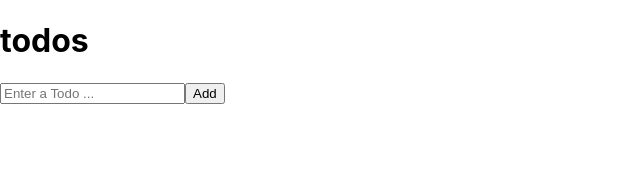
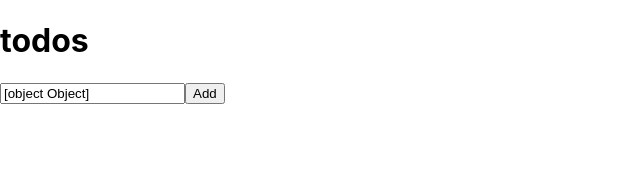
Before and after one commit to Torfeltorfel/reactProjects_TodoApp, a React (Vite) app: page / in a window 1280 px wide. Shown: the top 172 px of the page, without its empty margins (0-640 px from the left). Built offline with nearby package versions, Linux system fonts and the light colour scheme.

Commit message:
🚀 Add useState for input & todos

```diff
--- a/src/app/App.tsx
+++ b/src/app/App.js
@@ -1,7 +1,11 @@
+import { useState } from 'react';
 import Form from './components/Form/Form';
 import Header from './components/Header/Header';
 
-function App(): JSX.Element {
+function App() {
+  const [input, setInput] = useState('');
+  const [todos, setTodos] = useState([]);
+
   return (
     <div className="container">
       <div className="app-wrapper">
@@ -9,7 +13,12 @@ function App(): JSX.Element {
           <Header />
         </div>
         <div>
-          <Form />
+          <Form
+            input={input}
+            setInput={setInput}
+            todos={todos}
+            setTodos={setTodos}
+          />
         </div>
       </div>
     </div>
--- /dev/null
+++ b/src/app/components/Form/Form.js
@@ -0,0 +1,24 @@
+export default function Form(input, setInput, todo, setTodo) {
+  const onInputChange = (event) => {
+    setInput(event.target.value);
+  };
+  const onFormSubmit = (event) => {
+    event.prevent.default();
+  };
+
+  return (
+    <form onSubmit={onFormSubmit}>
+      <input
+        type="text"
+        placeholder="Enter a Todo ..."
+        className="task-input"
+        value={input}
+        required
+        onChange={onInputChange}
+      />
+      <button className="button-add" type="submit">
+        Add
+      </button>
+    </form>
+  );
+}
--- a/src/app/components/Form/Form.tsx
+++ /dev/null
@@ -1,14 +0,0 @@
-export default function Form() {
-  return (
-    <form>
-      <input
-        type="text"
-        placeholder="Enter a Todo ..."
-        className="task-input"
-      />
-      <button className="button-add" type="submit">
-        Add
-      </button>
-    </form>
-  );
-}
--- a/src/app/components/Header/Header.tsx
+++ b/src/app/components/Header/Header.js
@@ -1,4 +1,4 @@
-export default function Header(): JSX.Element {
+export default function Header() {
   return (
     <div>
       <h1>todos</h1>
```
